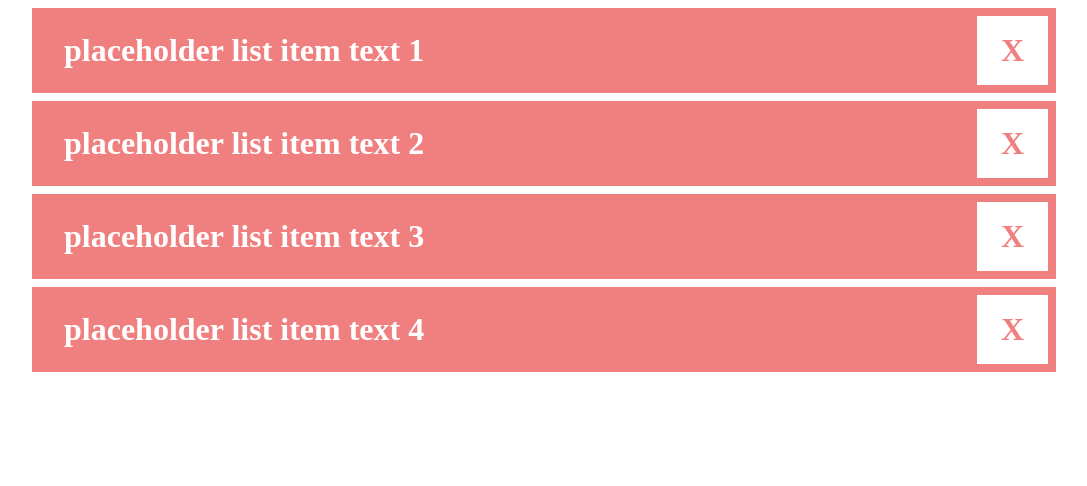
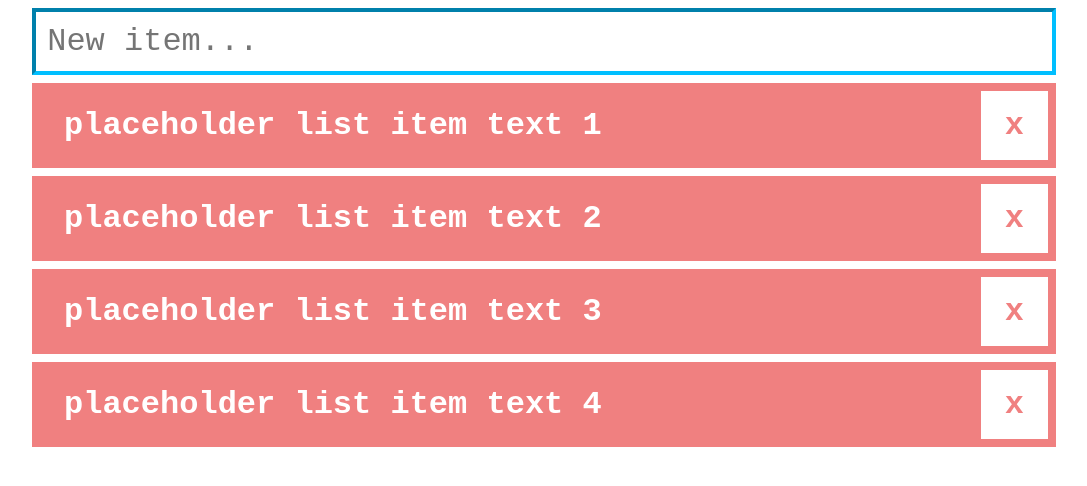
Before and after one commit to ak4ra/todo_drag_and_drop, a plain HTML site: page todo_list.html in a window 1280 px wide. Shown: the whole page, without its empty margins (96-1183 px from the left). Drawn offline with Linux system fonts and the light colour scheme.

Commit message:
added input

```diff
--- a/todo_list.css
+++ b/todo_list.css
@@ -1,7 +1,27 @@
+* {
+	box-sizing: border-box;
+}
+
+body {
+	font-family: 'Courier New', Courier, monospace;
+}
+
 #todo-list {
 	margin-left: auto;
 	margin-right: auto;
 	width: 80vw;
+	max-width: 1200px;
+}
+
+#todo-list_input {
+	font-family: 'Courier New', Courier, monospace;
+	color: deepskyblue;
+	border-color: deepskyblue;
+	font-size: xx-large;
+	padding: 0.7rem;
+	border-width: 4px;
+	outline: none;
+	width: 100%;
 }
 
 .todo-list_item {
@@ -11,13 +31,9 @@
 	margin: 0.5rem auto;
 	padding: 0.5rem 0.5rem 0.5rem 1rem;
 	display: flex;
-    justify-content: space-between;
-    align-items: center;
+	justify-content: space-between;
+	align-items: center;
 }
-
-/* .todo-list_item h1 {
-	margin: 0.5rem 1rem 0.5rem 1rem;
-} */
 
 .todo-list_item_text {
 	margin: 0.5rem 1rem 0.5rem 1rem;
--- a/todo_list.html
+++ b/todo_list.html
@@ -7,7 +7,9 @@
 		<link rel="stylesheet" href="./todo_list.css" />
 	</head>
 	<body>
-		<div id="todo-list"></div>
+		<div id="todo-list">
+			<input id="todo-list_input" type="text" placeholder="New item..." />
+		</div>
 	</body>
 	<script src="./todo_list.js"></script>
 </html>
--- a/todo_list.js
+++ b/todo_list.js
@@ -17,11 +17,18 @@ function createListItem(item) {
 	listItemText.appendChild(listItemTextNode);
 	listItem.appendChild(listItemText);
 
+	// drag and drop
+	// listItem.setAttribute("draggable", "true");
+	// listItem.addEventListener("drop", () => console.log("drop"));
+	// listItem.addEventListener("dragstart", () => console.log("dragstart"));
+	// listItem.addEventListener("drag", () => console.log("drag"));
+	// listItem.addEventListener("dragend", () => console.log("dragend"));
+
 	// create the delete button and append it to the list item
 	const deleteButton = document.createElement("div");
 	deleteButton.classList.add("todo-list_item_delete-button");
 	const deleteButtonText = document.createElement("h1");
-	const deleteTextNode = document.createTextNode("X");
+	const deleteTextNode = document.createTextNode("x");
 	deleteButtonText.appendChild(deleteTextNode);
 	deleteButton.addEventListener("click", () => listItem.remove());
 	deleteButton.appendChild(deleteButtonText);
```
